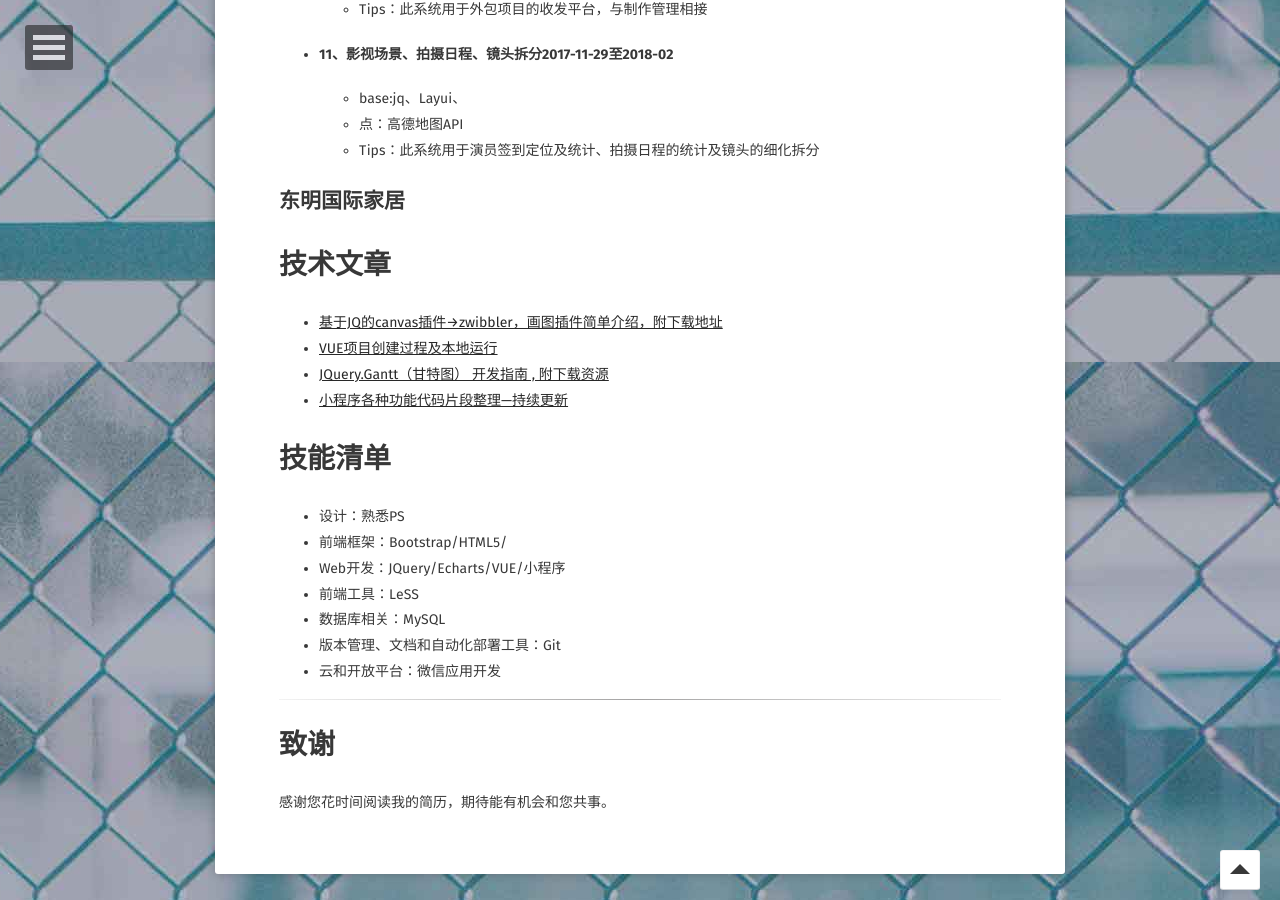
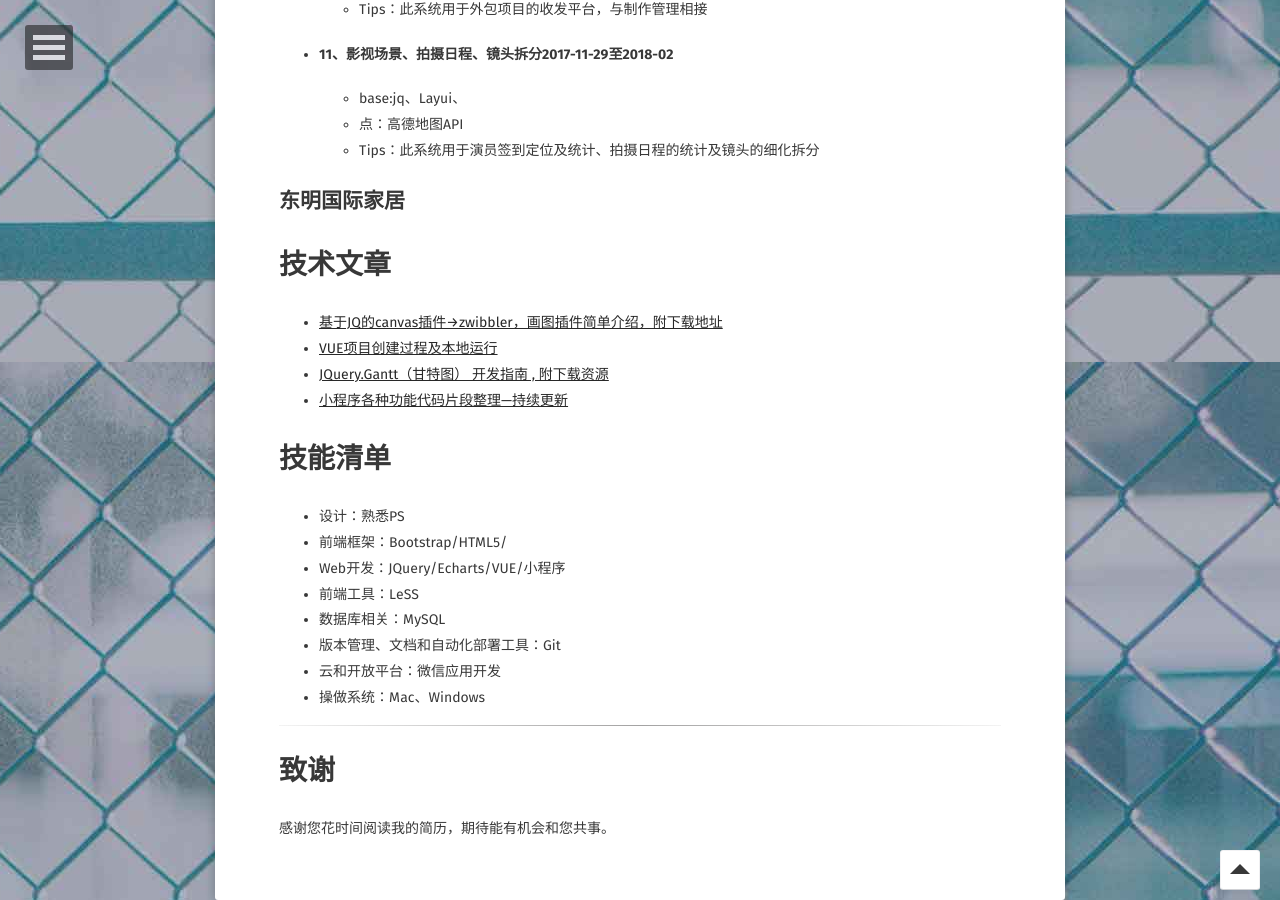
Before and after one commit to ybx13579/IceYang.github.io, a Jekyll site: the page built from about/index.md, in a window 1280 px wide and 900 px high, scrolled down 3238 px. Built offline with Jekyll 4.4.1, drawn with Linux system fonts in a browser that asks for light colours; some web fonts are replaced.

Commit message:
Update index.md

```diff
--- a/about/index.md
+++ b/about/index.md
@@ -266,6 +266,7 @@ comments: false
 - 数据库相关：MySQL
 - 版本管理、文档和自动化部署工具：Git
 - 云和开放平台：微信应用开发
+- 操做系统：Mac、Windows
 
 
 
```
